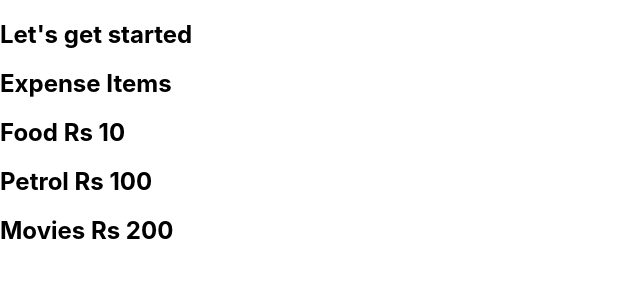
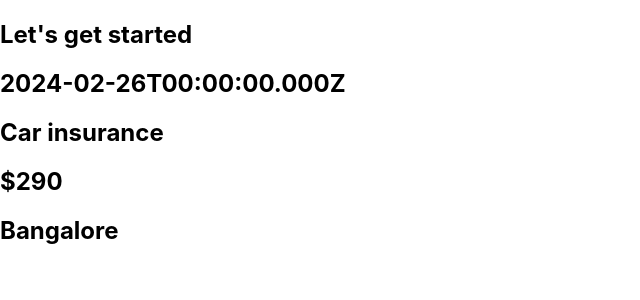
Before and after one commit to rinoojnr/react-refresh, a JavaScript app: page / in a window 1280 px wide. Shown: the top 300 px of the page, without its empty margins (0-640 px from the left). Built offline with nearby package versions, Linux system fonts and the light colour scheme.

Commit message:
Second commit

```diff
--- a/src/components/ExpenseItem.js
+++ b/src/components/ExpenseItem.js
@@ -1,10 +1,20 @@
 function ExpenseItem() {
+    const expenseDate = new Date(2024, 1, 26);
+    const expenseTitle = 'Car insurance';
+    const expenseAmount = 290;
+    const LocationOfExpenditure = 'Bangalore';
     return (
-        <div>
-            <h2>Expense Items</h2>
-            <h2>Food Rs 10</h2>
-            <h2>Petrol Rs 100</h2>
-            <h2>Movies Rs 200</h2>
+        <div className="expense-item">
+            <div><h2>{expenseDate.toISOString()}</h2></div>
+            <div className="expense-item__description">
+                <h2>{expenseTitle}</h2>
+            </div>
+            <div className="expense-item__price">
+                <div><h2>${expenseAmount}</h2></div>
+            </div>
+            <div className="expense-item__location">
+                <h2>{LocationOfExpenditure}</h2>
+            </div>
         </div>
     )
 }
```
